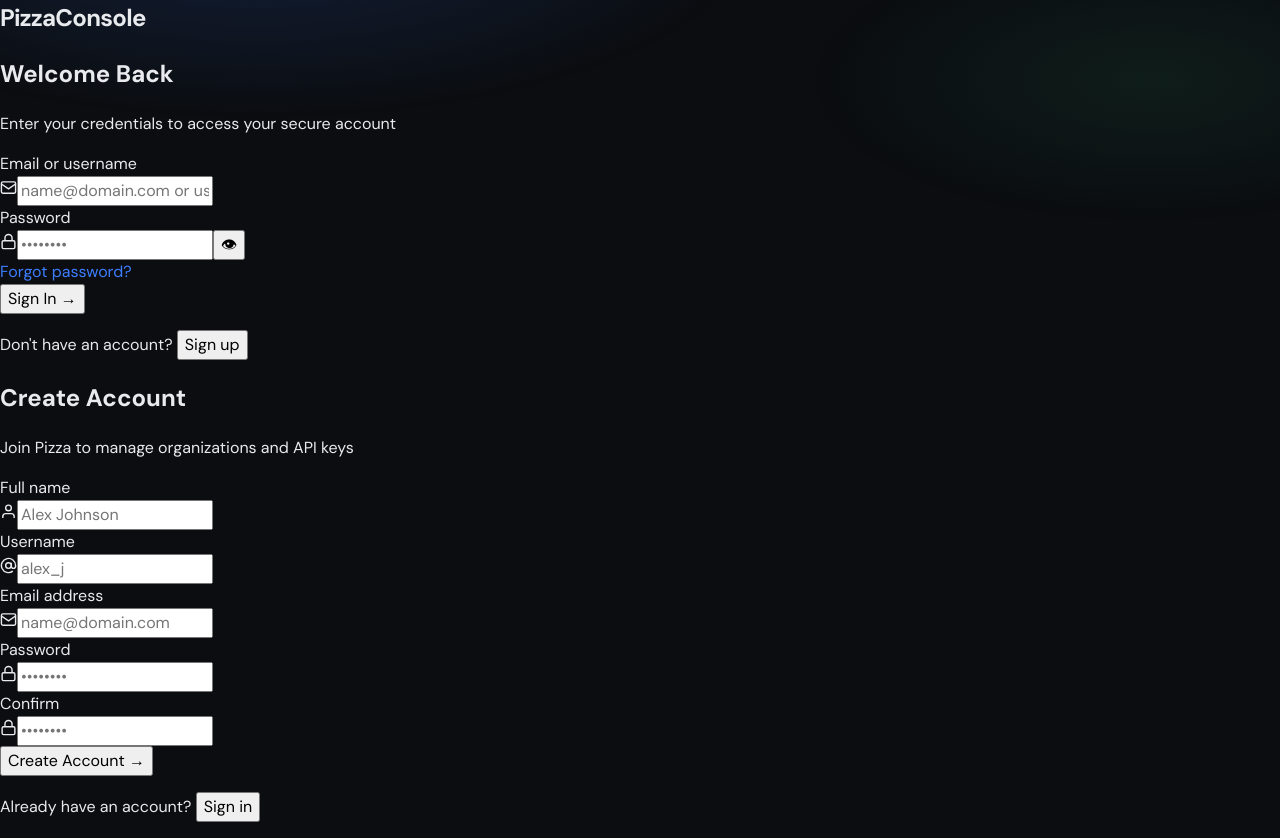
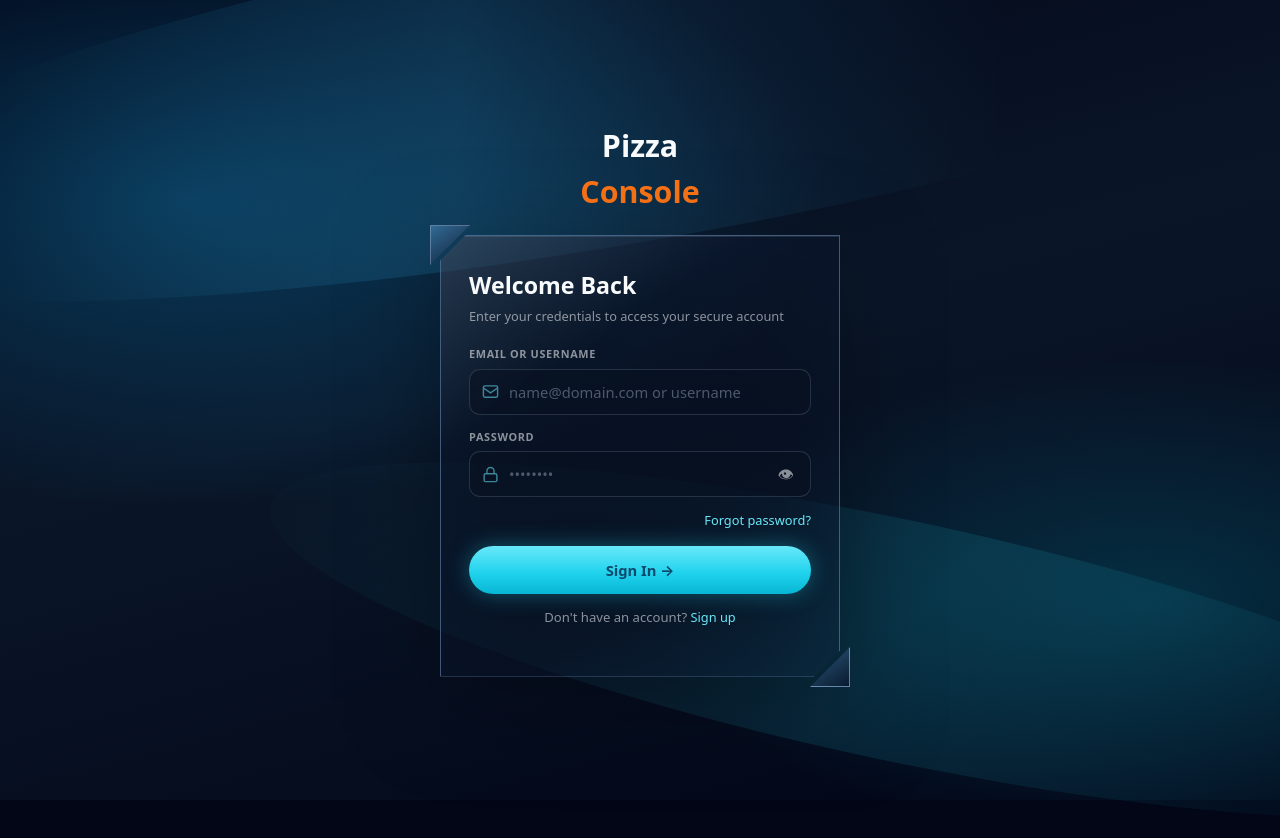
Before and after one commit to DoMinhHHung/pizza, a React (Vite) app in the folder apps/web/: page /login in a window 1280 px wide. After the commit the page ends 800 px from the top, so only its background shows below. Built offline with nearby package versions, Linux system fonts and the light colour scheme; no server answers.

Commit message:
style(console): glassmorphism design system matching auth HTML

```diff
--- a/apps/web/src/styles/global.css
+++ b/apps/web/src/styles/global.css
@@ -1,14 +1,14 @@
 :root {
-  --bg: #0b0d10;
-  --bg-elevated: #12151a;
-  --bg-card: #161a21;
-  --border: #252b36;
-  --border-focus: #3d7eff;
-  --text: #e8eaed;
-  --text-muted: #8b93a7;
-  --accent: #3d7eff;
-  --accent-hover: #5b91ff;
-  --accent-soft: rgba(61, 126, 255, 0.12);
+  --bg: #020617;
+  --bg-elevated: #0c1220;
+  --bg-card: #0f172a;
+  --border: #1e293b;
+  --border-focus: #22d3ee;
+  --text: #f8fafc;
+  --text-muted: rgba(248, 250, 252, 0.55);
+  --accent: #22d3ee;
+  --accent-hover: #67e8f9;
+  --accent-soft: rgba(34, 211, 238, 0.12);
   --success: #3dd68c;
   --success-soft: rgba(61, 214, 140, 0.12);
   --danger: #ff6b6b;
@@ -16,384 +16,120 @@
   --warning: #f5a524;
   --radius: 12px;
   --radius-sm: 8px;
-  --font: 'DM Sans', system-ui, sans-serif;
+  --font: system-ui, -apple-system, 'Segoe UI', sans-serif;
   --mono: 'JetBrains Mono', ui-monospace, monospace;
   --shadow: 0 16px 48px rgba(0, 0, 0, 0.45);
+  --cyan: #22d3ee;
+  --cyan-bright: #67e8f9;
+  --glass: rgba(12, 24, 48, 0.45);
+  --g-border: rgba(160, 200, 255, 0.38);
+  --cut: 26px;
+  --chip: 40px;
+  --ease: cubic-bezier(0.4, 0, 0.2, 1);
 }
+*,*::before,*::after{box-sizing:border-box}
+html,body,#root{min-height:100%}
+body{margin:0;font-family:var(--font);background:var(--bg);color:var(--text);line-height:1.5;-webkit-font-smoothing:antialiased}
+a{color:var(--accent);text-decoration:none}
+a:hover{color:var(--accent-hover)}
+button,input{font:inherit}
+#root{position:relative;z-index:1}
+.app-shell{min-height:100vh;display:flex;flex-direction:column}
+.topbar{display:flex;align-items:center;justify-content:space-between;padding:14px 24px;border-bottom:1px solid var(--border);background:rgba(12,18,32,.85);backdrop-filter:blur(12px);position:sticky;top:0;z-index:10}
+.topbar-nav{display:flex;gap:4px}
+.topbar-nav a{padding:8px 12px;border-radius:var(--radius-sm);color:var(--text-muted);font-size:14px;font-weight:500}
+.topbar-nav a.active,.topbar-nav a:hover{color:var(--text);background:var(--bg-elevated)}
+.main{flex:1;padding:28px 24px 48px;max-width:1080px;width:100%;margin:0 auto}
+.grid-2{display:grid;gap:20px;grid-template-columns:repeat(auto-fit,minmax(280px,1fr))}
+.card{background:var(--bg-card);border:1px solid var(--border);border-radius:var(--radius);padding:20px}
+.card h2{margin:0 0 4px;font-size:16px;font-weight:600}
+.card-desc{margin:0 0 16px;font-size:13px;color:var(--text-muted)}
+.meta-row{display:flex;justify-content:space-between;gap:12px;padding:10px 0;border-bottom:1px solid var(--border);font-size:14px}
+.meta-row:last-child{border-bottom:none}
+.meta-label{color:var(--text-muted)}
+.meta-value{font-family:var(--mono);font-size:12px;text-align:right;word-break:break-all}
+.badge{display:inline-flex;padding:3px 8px;border-radius:999px;font-size:11px;font-weight:600}
+.badge-ok{background:var(--success-soft);color:var(--success)}
+.badge-warn{background:rgba(245,165,36,.15);color:var(--warning)}
+.badge-muted{background:var(--bg-elevated);color:var(--text-muted)}
+.empty{padding:28px;text-align:center;color:var(--text-muted);font-size:14px;border:1px dashed var(--border);border-radius:var(--radius)}
+.user-chip{display:flex;align-items:center;gap:10px;font-size:13px}
+.avatar{width:32px;height:32px;border-radius:50%;background:var(--accent-soft);color:var(--accent);display:grid;place-items:center;font-weight:700;font-size:13px}
+.stack{display:flex;flex-direction:column;gap:12px}
+.row-actions{display:flex;gap:8px;flex-wrap:wrap}
+.btn{display:inline-flex;align-items:center;justify-content:center;gap:8px;padding:11px 16px;border-radius:var(--radius-sm);border:1px solid transparent;font-weight:600;font-size:14px;cursor:pointer}
+.btn:disabled{opacity:.55;cursor:not-allowed}
+.btn-primary{background:var(--cyan);color:#0c4a6e}
+.btn-primary:hover:not(:disabled){background:var(--cyan-bright)}
+.btn-ghost{background:transparent;border-color:var(--border);color:var(--text)}
+.btn-ghost:hover:not(:disabled){background:var(--bg-elevated)}
+.btn-danger{background:var(--danger-soft);color:var(--danger);border-color:transparent}
+.field{margin-bottom:16px}
+.field label{display:block;margin-bottom:6px;font-size:13px;font-weight:500;color:var(--text-muted)}
+.field input,.field select{width:100%;padding:11px 14px;border-radius:var(--radius-sm);border:1px solid var(--border);background:var(--bg-elevated);color:var(--text);outline:none}
+.field input:focus,.field select:focus{border-color:var(--border-focus);box-shadow:0 0 0 3px var(--accent-soft)}
+.alert{padding:12px 14px;border-radius:var(--radius-sm);font-size:13px;margin-bottom:16px}
+.alert-error{background:var(--danger-soft);color:var(--danger)}
+.alert-success{background:var(--success-soft);color:var(--success)}
+.alert-info{background:var(--accent-soft);color:var(--accent)}
+.brand{display:flex;align-items:center;gap:10px}
+.brand-mark{width:36px;height:36px;border-radius:10px;background:linear-gradient(135deg,var(--cyan),#0ea5e9);display:grid;place-items:center;font-weight:700;font-size:14px}
+.brand-text{font-weight:700;font-size:18px}
 
-*,
-*::before,
-*::after {
-  box-sizing: border-box;
-}
-
-html,
-body,
-#root {
-  min-height: 100%;
-}
-
-body {
-  margin: 0;
-  font-family: var(--font);
-  background: var(--bg);
-  color: var(--text);
-  line-height: 1.5;
-  -webkit-font-smoothing: antialiased;
-}
-
-body::before {
-  content: '';
-  position: fixed;
-  inset: 0;
-  background:
-    radial-gradient(ellipse 80% 50% at 20% -10%, rgba(61, 126, 255, 0.18), transparent 50%),
-    radial-gradient(ellipse 60% 40% at 90% 10%, rgba(61, 214, 140, 0.08), transparent 45%);
-  pointer-events: none;
-  z-index: 0;
-}
-
-a {
-  color: var(--accent);
-  text-decoration: none;
-}
-
-a:hover {
-  color: var(--accent-hover);
-}
-
-button,
-input {
-  font: inherit;
-}
-
-#root {
-  position: relative;
-  z-index: 1;
-}
-
-.app-shell {
-  min-height: 100vh;
-  display: flex;
-  flex-direction: column;
-}
-
-.auth-layout {
-  min-height: 100vh;
-  display: grid;
-  place-items: center;
-  padding: 24px;
-}
-
-.auth-card {
-  width: 100%;
-  max-width: 420px;
-  background: var(--bg-card);
-  border: 1px solid var(--border);
-  border-radius: calc(var(--radius) + 4px);
-  padding: 32px;
-  box-shadow: var(--shadow);
-}
-
-.brand {
-  display: flex;
-  align-items: center;
-  gap: 10px;
-  margin-bottom: 28px;
-}
-
-.brand-mark {
-  width: 36px;
-  height: 36px;
-  border-radius: 10px;
-  background: linear-gradient(135deg, var(--accent), #7c5cff);
-  display: grid;
-  place-items: center;
-  font-weight: 700;
-  font-size: 14px;
-  letter-spacing: -0.02em;
-}
-
-.brand-text {
-  font-weight: 700;
-  font-size: 18px;
-  letter-spacing: -0.02em;
-}
-
-.brand-sub {
-  color: var(--text-muted);
-  font-size: 12px;
-  font-weight: 500;
-}
-
-h1 {
-  margin: 0 0 8px;
-  font-size: 24px;
-  font-weight: 700;
-  letter-spacing: -0.03em;
-}
-
-.lead {
-  margin: 0 0 24px;
-  color: var(--text-muted);
-  font-size: 14px;
-}
-
-.field {
-  margin-bottom: 16px;
-}
-
-.field label {
-  display: block;
-  margin-bottom: 6px;
-  font-size: 13px;
-  font-weight: 500;
-  color: var(--text-muted);
-}
-
-.field input {
-  width: 100%;
-  padding: 11px 14px;
-  border-radius: var(--radius-sm);
-  border: 1px solid var(--border);
-  background: var(--bg-elevated);
-  color: var(--text);
-  outline: none;
-  transition: border-color 0.15s, box-shadow 0.15s;
-}
-
-.field input:focus {
-  border-color: var(--border-focus);
-  box-shadow: 0 0 0 3px var(--accent-soft);
-}
-
-.btn {
-  display: inline-flex;
-  align-items: center;
-  justify-content: center;
-  gap: 8px;
-  padding: 11px 16px;
-  border-radius: var(--radius-sm);
-  border: 1px solid transparent;
-  font-weight: 600;
-  font-size: 14px;
-  cursor: pointer;
-  transition: background 0.15s, border-color 0.15s, opacity 0.15s;
-}
-
-.btn:disabled {
-  opacity: 0.55;
-  cursor: not-allowed;
-}
-
-.btn-primary {
-  width: 100%;
-  background: var(--accent);
-  color: #fff;
-}
-
-.btn-primary:hover:not(:disabled) {
-  background: var(--accent-hover);
-}
-
-.btn-ghost {
-  background: transparent;
-  border-color: var(--border);
-  color: var(--text);
-}
-
-.btn-ghost:hover:not(:disabled) {
-  background: var(--bg-elevated);
-}
-
-.btn-danger {
-  background: var(--danger-soft);
-  color: var(--danger);
-  border-color: transparent;
-}
-
-.alert {
-  padding: 12px 14px;
-  border-radius: var(--radius-sm);
-  font-size: 13px;
-  margin-bottom: 16px;
-}
-
-.alert-error {
-  background: var(--danger-soft);
-  color: var(--danger);
-}
-
-.alert-success {
-  background: var(--success-soft);
-  color: var(--success);
-}
-
-.alert-info {
-  background: var(--accent-soft);
-  color: var(--accent);
-}
-
-.auth-footer {
-  margin-top: 20px;
-  text-align: center;
-  font-size: 13px;
-  color: var(--text-muted);
-}
-
-.auth-footer a {
-  font-weight: 600;
-}
-
-.topbar {
-  display: flex;
-  align-items: center;
-  justify-content: space-between;
-  padding: 14px 24px;
-  border-bottom: 1px solid var(--border);
-  background: rgba(18, 21, 26, 0.8);
-  backdrop-filter: blur(12px);
-  position: sticky;
-  top: 0;
-  z-index: 10;
-}
-
-.topbar-nav {
-  display: flex;
-  gap: 4px;
-}
-
-.topbar-nav a {
-  padding: 8px 12px;
-  border-radius: var(--radius-sm);
-  color: var(--text-muted);
-  font-size: 14px;
-  font-weight: 500;
-}
-
-.topbar-nav a.active,
-.topbar-nav a:hover {
-  color: var(--text);
-  background: var(--bg-elevated);
-}
-
-.main {
-  flex: 1;
-  padding: 28px 24px 48px;
-  max-width: 1080px;
-  width: 100%;
-  margin: 0 auto;
-}
-
-.grid-2 {
-  display: grid;
-  gap: 20px;
-  grid-template-columns: repeat(auto-fit, minmax(280px, 1fr));
-}
-
-.card {
-  background: var(--bg-card);
-  border: 1px solid var(--border);
-  border-radius: var(--radius);
-  padding: 20px;
-}
-
-.card h2 {
-  margin: 0 0 4px;
-  font-size: 16px;
-  font-weight: 600;
-}
-
-.card-desc {
-  margin: 0 0 16px;
-  font-size: 13px;
-  color: var(--text-muted);
-}
-
-.meta-row {
-  display: flex;
-  justify-content: space-between;
-  gap: 12px;
-  padding: 10px 0;
-  border-bottom: 1px solid var(--border);
-  font-size: 14px;
-}
-
-.meta-row:last-child {
-  border-bottom: none;
-}
-
-.meta-label {
-  color: var(--text-muted);
-}
-
-.meta-value {
-  font-family: var(--mono);
-  font-size: 12px;
-  text-align: right;
-  word-break: break-all;
-}
-
-.badge {
-  display: inline-flex;
-  padding: 3px 8px;
-  border-radius: 999px;
-  font-size: 11px;
-  font-weight: 600;
-  letter-spacing: 0.02em;
-}
-
-.badge-ok {
-  background: var(--success-soft);
-  color: var(--success);
-}
-
-.badge-warn {
-  background: rgba(245, 165, 36, 0.15);
-  color: var(--warning);
-}
-
-.badge-muted {
-  background: var(--bg-elevated);
-  color: var(--text-muted);
-}
-
-.empty {
-  padding: 28px;
-  text-align: center;
-  color: var(--text-muted);
-  font-size: 14px;
-  border: 1px dashed var(--border);
-  border-radius: var(--radius);
-}
-
-.user-chip {
-  display: flex;
-  align-items: center;
-  gap: 10px;
-  font-size: 13px;
-}
-
-.avatar {
-  width: 32px;
-  height: 32px;
-  border-radius: 50%;
-  background: var(--accent-soft);
-  color: var(--accent);
-  display: grid;
-  place-items: center;
-  font-weight: 700;
-  font-size: 13px;
-}
-
-.stack {
-  display: flex;
-  flex-direction: column;
-  gap: 12px;
-}
-
-.row-actions {
-  display: flex;
-  gap: 8px;
-  flex-wrap: wrap;
-}
+.g-auth-page{min-height:100dvh;display:grid;place-items:center;padding:16px;position:relative}
+.g-bg{position:fixed;inset:0;z-index:0;pointer-events:none;background:radial-gradient(ellipse 90% 70% at 15% 25%,rgba(14,165,233,.28),transparent 55%),radial-gradient(ellipse 80% 60% at 90% 75%,rgba(6,182,212,.2),transparent 50%),linear-gradient(165deg,#020617 0%,#0a1628 45%,#020617 100%)}
+.g-bg::before{content:"";position:absolute;width:140%;height:40%;top:-10%;left:-20%;background:linear-gradient(100deg,transparent 15%,rgba(56,189,248,.16) 40%,transparent 70%);transform:rotate(-10deg);border-radius:50%}
+.g-bg::after{content:"";position:absolute;width:100%;height:30%;bottom:5%;right:-20%;background:linear-gradient(120deg,transparent,rgba(34,211,238,.12),transparent);transform:rotate(12deg);border-radius:50%}
+.g-stage{position:relative;z-index:1;width:min(400px,100%)}
+.g-brand{text-align:center;margin-bottom:20px}
+.g-brand h1{font-size:clamp(1.5rem,6vw,1.9rem);font-weight:700;margin:0;color:var(--text)}
+.g-brand h1 span{display:block;color:#f97316;font-weight:800}
+.g-shell{--dx:0px;--dy:0px;position:relative;filter:drop-shadow(0 24px 48px rgba(0,0,0,.55))}
+.g-frame{position:relative;background:var(--glass);backdrop-filter:blur(22px) saturate(1.4);-webkit-backdrop-filter:blur(22px) saturate(1.4);border:1px solid var(--g-border);clip-path:polygon(var(--cut) 0%,100% 0%,100% calc(100% - var(--cut)),calc(100% - var(--cut)) 100%,0% 100%,0% var(--cut));min-height:440px;box-shadow:inset 0 1px 0 rgba(255,255,255,.1),0 0 36px rgba(34,211,238,.06);transition:backdrop-filter .6s ease}
+.g-shell.is-out .g-frame{backdrop-filter:blur(34px) saturate(1.7);-webkit-backdrop-filter:blur(34px) saturate(1.7)}
+.g-frame::before{content:"";position:absolute;inset:0;background:linear-gradient(145deg,rgba(255,255,255,.12) 0%,transparent 30%,transparent 70%,rgba(34,211,238,.05) 100%);pointer-events:none;z-index:0}
+.g-chip{position:absolute;width:var(--chip);height:var(--chip);z-index:5;pointer-events:none;will-change:transform;transition:transform .85s var(--ease),opacity .3s ease,filter .6s ease}
+.g-chip-face{position:relative;width:100%;height:100%;background:linear-gradient(145deg,rgba(120,190,255,.35),rgba(10,22,44,.75));border:1px solid rgba(180,210,255,.45);backdrop-filter:blur(10px);box-shadow:0 4px 16px rgba(0,0,0,.35)}
+.g-chip-face::after{content:"";position:absolute;inset:0;background:linear-gradient(145deg,#7dd3fc,#0ea5e9 60%,#0369a1);opacity:0;transition:opacity .5s ease}
+.g-chip-tl{top:-10px;left:-10px}
+.g-chip-tl .g-chip-face{clip-path:polygon(0 0,100% 0,0 100%)}
+.g-chip-br{bottom:-10px;right:-10px}
+.g-chip-br .g-chip-face{clip-path:polygon(100% 0,100% 100%,0 100%)}
+.g-shell.is-out .g-chip{filter:drop-shadow(0 0 10px rgba(34,211,238,.85))}
+.g-shell.is-out .g-chip-face::after{opacity:1}
+.g-shell.is-out .g-chip-tl{transform:translate(calc(var(--dx) - 2px),calc(var(--dy) - 2px)) scale(1.1)}
+.g-shell.is-out .g-chip-br{transform:translate(calc(var(--dx) * -1 + 2px),calc(var(--dy) * -1 + 2px)) scale(1.1)}
+.g-shell.is-core .g-chip{opacity:0;transition:transform .85s var(--ease),opacity .12s ease,filter .6s ease}
+.g-core{position:absolute;left:50%;top:50%;width:46px;height:46px;margin:-23px 0 0 -23px;border-radius:12px;z-index:4;pointer-events:none;opacity:0;background:linear-gradient(135deg,#7dd3fc 0 48.5%,rgba(2,6,23,.55) 48.5% 51.5%,#0ea5e9 51.5% 100%);border:1px solid rgba(186,230,253,.7);box-shadow:0 0 24px rgba(34,211,238,.7),0 0 60px rgba(34,211,238,.35);transition:opacity .3s ease}
+.g-shell.is-core .g-core{opacity:1;animation:g-core-pulse .9s var(--ease) both}
+@keyframes g-core-pulse{0%{transform:scale(.6)}40%{transform:scale(1.14)}100%{transform:scale(1)}}
+.g-ripple{position:absolute;left:50%;top:50%;width:80px;height:80px;margin:-40px 0 0 -40px;border-radius:50%;z-index:3;pointer-events:none;opacity:0;border:2px solid rgba(103,232,249,.7);box-shadow:0 0 20px rgba(34,211,238,.5),inset 0 0 20px rgba(34,211,238,.35);filter:blur(1.2px)}
+.g-shell.is-core .g-ripple-1{animation:g-ripple 1.1s ease-out both}
+.g-shell.is-core .g-ripple-2{animation:g-ripple 1.1s ease-out .2s both}
+@keyframes g-ripple{0%{opacity:0;transform:scale(.5)}15%{opacity:.9}100%{opacity:0;transform:scale(6.5)}}
+.g-layers{position:relative;z-index:1;min-height:440px}
+.g-layer{position:absolute;inset:0;padding:32px 28px 24px;opacity:0;visibility:hidden;pointer-events:none;filter:blur(0);transition:opacity .7s ease,filter .7s ease,visibility .7s}
+.g-layer.is-active{position:relative;opacity:1;visibility:visible;pointer-events:auto}
+.g-shell.is-out .g-layer.is-active{opacity:0;visibility:hidden;filter:blur(10px);transition-duration:.45s}
+.g-title{font-size:1.45rem;font-weight:700;margin:0 0 6px}
+.g-lead{font-size:.8rem;color:var(--text-muted);margin:0 0 20px;line-height:1.4}
+.g-field{margin-bottom:14px}
+.g-field label{display:block;font-size:.68rem;text-transform:uppercase;letter-spacing:.06em;color:var(--text-muted);margin-bottom:6px;font-weight:600}
+.g-input-row{display:flex;align-items:center;gap:10px;background:rgba(8,16,32,.5);border:1px solid rgba(148,163,184,.22);border-radius:11px;padding:0 12px;min-height:44px}
+.g-input-row:focus-within{border-color:rgba(34,211,238,.55);box-shadow:0 0 0 3px rgba(34,211,238,.12)}
+.g-input-row svg{flex-shrink:0;color:var(--cyan-bright);opacity:.55}
+.g-input-row input{flex:1;background:none;border:none;outline:none;color:var(--text);font-size:.92rem;padding:11px 0;min-width:0}
+.g-input-row input::placeholder{color:rgba(148,163,184,.5)}
+.g-toggle-pw{background:none;border:none;color:var(--text-muted);padding:4px;cursor:pointer}
+.g-row-2{display:grid;grid-template-columns:1fr 1fr;gap:10px}
+@media (max-width:360px){.g-row-2{grid-template-columns:1fr}}
+.g-row-between{display:flex;align-items:center;justify-content:space-between;gap:10px;margin:12px 0 16px;flex-wrap:wrap}
+.g-link{color:var(--cyan-bright);font-size:.8rem;background:none;border:none;cursor:pointer;font-family:inherit;padding:0}
+.g-btn-primary{width:100%;border:none;border-radius:999px;padding:13px 18px;font-size:.92rem;font-weight:700;color:#0c4a6e;background:linear-gradient(180deg,#67e8f9,#22d3ee 55%,#06b6d4);cursor:pointer;font-family:inherit;box-shadow:0 0 22px rgba(34,211,238,.35);display:flex;align-items:center;justify-content:center;gap:6px}
+.g-btn-primary:disabled{opacity:.6;cursor:not-allowed}
+.g-footer{text-align:center;margin-top:14px;font-size:.82rem;color:var(--text-muted)}
+.g-simple-card{position:relative;background:var(--glass);backdrop-filter:blur(22px) saturate(1.4);-webkit-backdrop-filter:blur(22px) saturate(1.4);border:1px solid var(--g-border);border-radius:16px;padding:32px 28px 24px;box-shadow:inset 0 1px 0 rgba(255,255,255,.1),0 24px 48px rgba(0,0,0,.45)}
+.g-alert{padding:12px 14px;border-radius:10px;font-size:13px;margin-bottom:14px}
+.g-alert-error{background:var(--danger-soft);color:var(--danger)}
+.g-alert-success{background:var(--success-soft);color:var(--success)}
+.g-alert-info{background:var(--accent-soft);color:var(--accent)}
```
